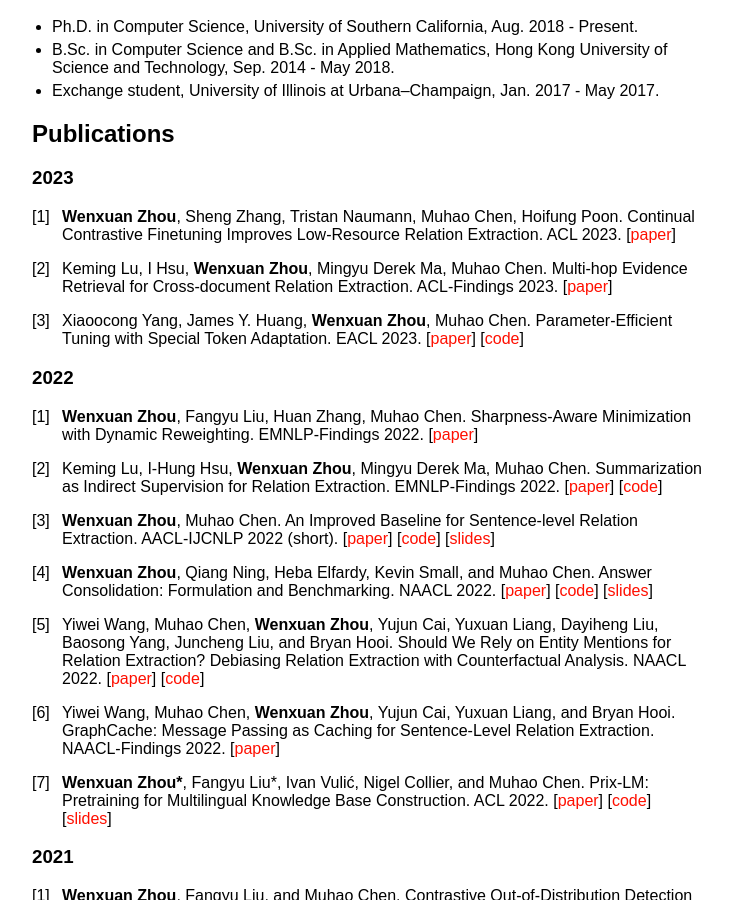
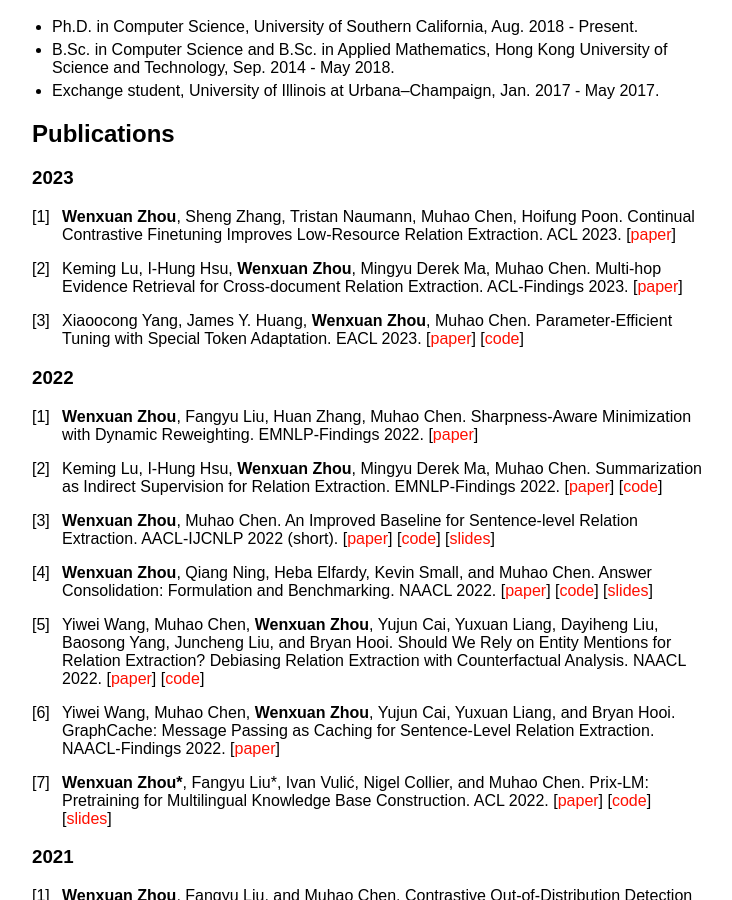
Before and after one commit to wzhouad/wzhouad.github.io, a Jekyll site: the page built from index.md, in a window 1280 px wide and 900 px high, scrolled down 336 px. Shown: the whole window, without its empty margins (258-990 px from the left). Built offline with Jekyll 4.4.1, drawn with Linux system fonts in a browser that asks for light colours; our own code applies the rules of GitHub Pages for plain Markdown files.

Commit message:
Update index.md

```diff
--- a/index.md
+++ b/index.md
@@ -19,7 +19,7 @@
 
 1. **Wenxuan Zhou**, Sheng Zhang, Tristan Naumann, Muhao Chen, Hoifung Poon. Continual Contrastive Finetuning Improves Low-Resource Relation Extraction. ACL 2023. \[[paper](https://arxiv.org/abs/2212.10823)\]
 
-1. Keming Lu, I Hsu, **Wenxuan Zhou**, Mingyu Derek Ma, Muhao Chen. Multi-hop Evidence Retrieval for Cross-document Relation Extraction. ACL-Findings 2023. \[[paper](https://arxiv.org/abs/2212.10786)\]
+1. Keming Lu, I-Hung Hsu, **Wenxuan Zhou**, Mingyu Derek Ma, Muhao Chen. Multi-hop Evidence Retrieval for Cross-document Relation Extraction. ACL-Findings 2023. \[[paper](https://arxiv.org/abs/2212.10786)\]
 
 1. Xiaoocong Yang, James Y. Huang, **Wenxuan Zhou**, Muhao Chen. Parameter-Efficient Tuning with Special Token Adaptation. EACL 2023. \[[paper](https://arxiv.org/abs/2210.04382)\] \[[code](https://github.com/luka-group/PASTA)\]
 
```
